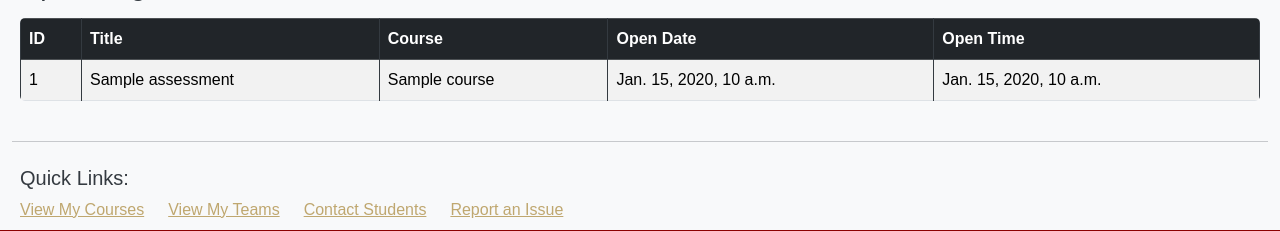
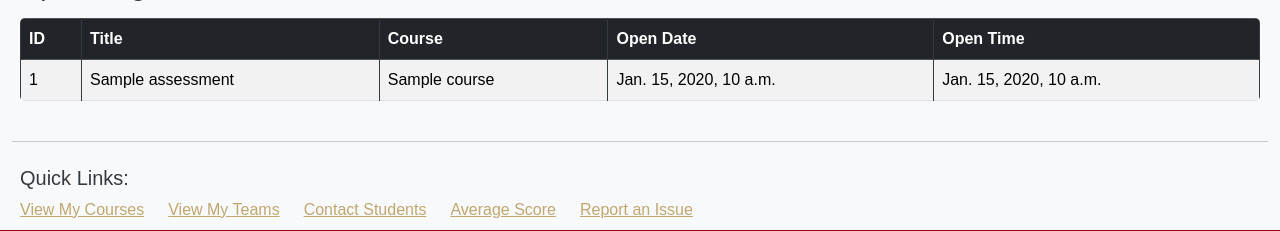
Before and after one commit to CSCI3364-Fall2025/In-delvelopment, a Django app: template templates/dashboard.html in a window 1280 px wide. Shown: the part 1040-1271 px from the top of the page. Run offline with Django 5.2, Linux system fonts and the light colour scheme; the template is opened without the code that fills it: most values are stand-ins (such as "Sample title", 1, 10 or a date in 2020).

Commit message:
Added link to average score functionality

```diff
--- a/templates/dashboard.html
+++ b/templates/dashboard.html
@@ -244,6 +244,13 @@
             <a href="#" style="color: var(--bc-gold);">Contact{% if user.role == "Student" %} A Professor{% else %} Students{% endif %}</a>
         </div>
         <div class="col-auto">
+            {% if user.role == "student" or user.role == "Student" %}
+                <a href="{% url 'student_average' %}" style="color: var(--bc-gold);">Average Score</a>
+            {% else %}
+                <a href="{% url 'professor_average' %}" style="color: var(--bc-gold);">Average Score</a>
+            {% endif %}
+        </div>
+        <div class="col-auto">
             <a href="#" style="color: var(--bc-gold);">Report an Issue</a>
         </div>
     </div>
```
